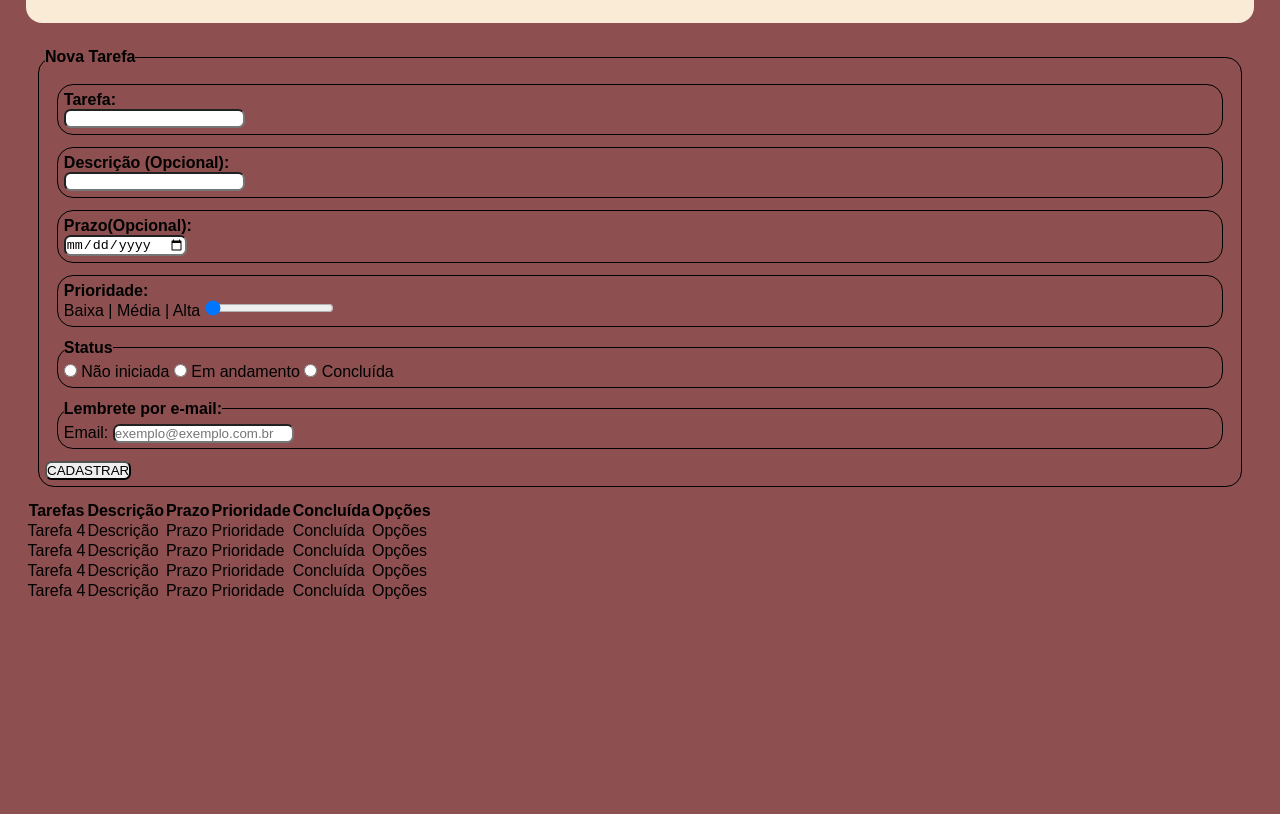
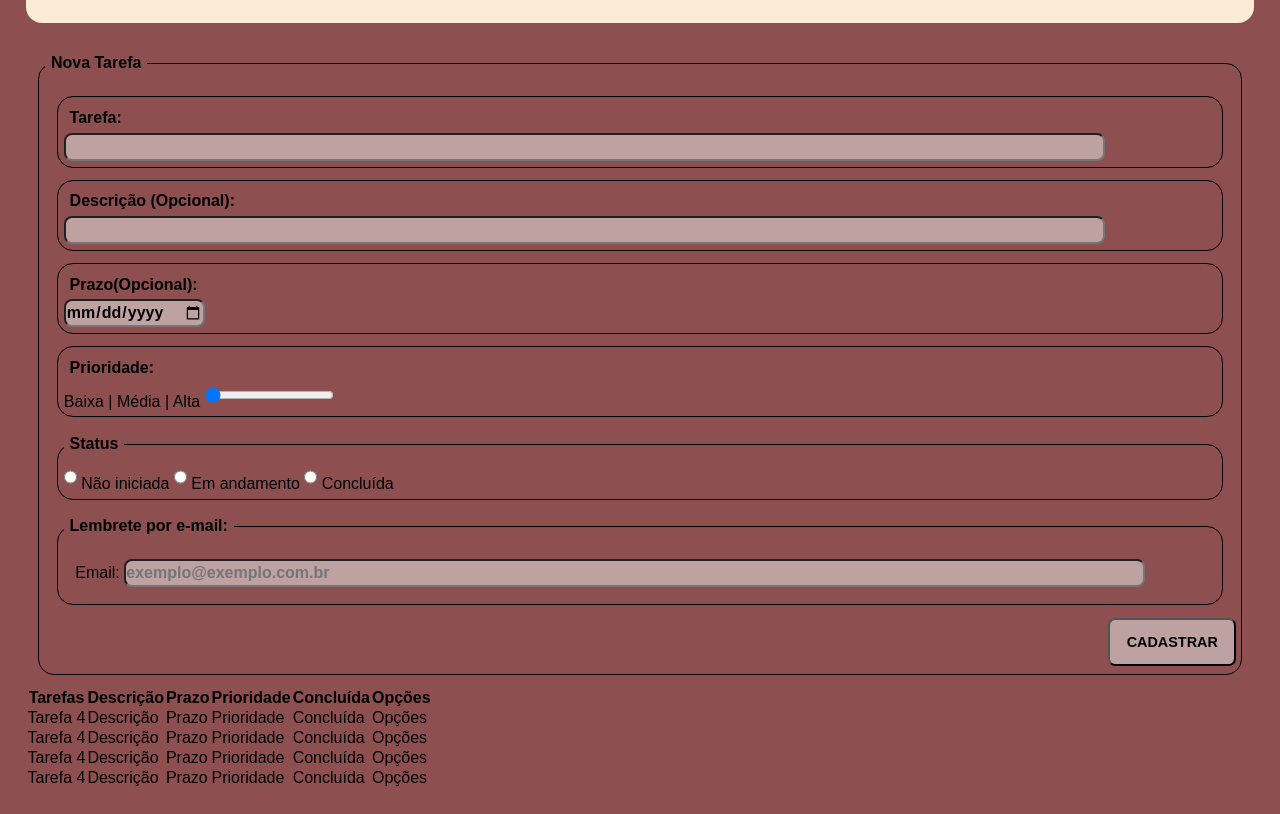
Before and after one commit to dev-miriambatista/gerenciador-de-tarefas, a plain HTML site: page index.html in a window 1280 px wide. Shown: the part 91-905 px from the top of the page. Before the commit the page ends 800 px from the top, so only its background shows below. Drawn offline with Linux system fonts and the light colour scheme.

Commit message:
form estilizado II

```diff
--- a/style.css
+++ b/style.css
@@ -42,3 +42,39 @@
     margin: 1%;
     border-radius: 1em;
   }
+
+
+
+legend {
+    padding: 0.5%;
+  }
+
+  input{
+      background-color: #bea2a2;
+      height: 3vh;
+      font: normal bolder 1em "arial";
+  }
+
+  #tarefa, #descricao, #iemail{
+    width: 90%;
+    border-radius: 0.5em;
+  }
+
+  #botao{
+      display: flex;
+      justify-content: flex-end;
+  }
+
+  #cad{
+      display: flex;
+      align-items: end;
+      margin: 1%;
+      padding: 1%;
+      font:normal bolder 0.9em "arial";
+      height: 6vh;
+      width: 10vw;
+  }
+
+  #email{
+      padding: 1%;
+  }
```
